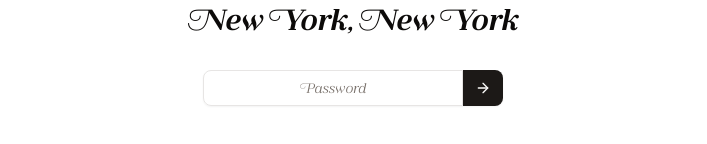
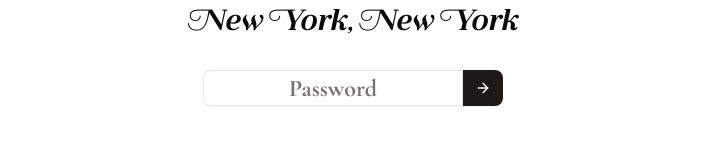
Before and after one commit to sambencivengo/otisbencivengo, a Next.js app: page /password in a window 1280 px wide. Shown: the part 238-382 px from the top of the page, without its empty margins (287-994 px from the left). Built offline with nearby package versions, Linux system fonts and the light colour scheme.

Commit message:
update to password

```diff
--- a/app/components/password.tsx
+++ b/app/components/password.tsx
@@ -1,11 +1,11 @@
 "use client";
 
-import {useRouter} from "next/navigation";
-import {Button} from "~/components/ui/button";
-import React, {useEffect} from "react";
+import { useRouter } from "next/navigation";
+import { Button } from "~/components/ui/button";
+import React, { useEffect } from "react";
 import Cookies from "js-cookie";
-import {Input} from "~/components/ui/input";
-import {ArrowRight} from "lucide-react";
+import { Input } from "~/components/ui/input";
+import { ArrowRight } from "lucide-react";
 
 export const Password = () => {
   const [password, setPassword] = React.useState("");
@@ -28,7 +28,7 @@ export const Password = () => {
     }
     if (password === process.env.NEXT_PUBLIC_SITE_PASSWORD) {
       // Store authentication state in cookie
-      Cookies.set("isAuthenticated", "true", {expires: 365}); // Cookie expires in 1 year
+      Cookies.set("isAuthenticated", "true", { expires: 60 }); // Cookie expires in 1 year
       router.push("/");
     } else {
       setError("Incorrect password. Please try again.");
@@ -42,13 +42,13 @@ export const Password = () => {
         <div className="w-full">
           <form onSubmit={handleSubmit} className="flex flex-row">
             <Input
-              type="password"
               value={password}
               onChange={(e) => {
                 setPassword(e.target.value);
                 setError(""); // Clear error when user starts typing
               }}
-              className="border p-3 rounded-md text-center text-lg rounded-r-none"
+              style={{ fontSize: "24px" }}
+              className="font-cormorant font-bold rounded-md text-center rounded-r-none"
               placeholder="Password"
             />
             <Button type="submit" className=" text-lg rounded-l-none">
```
